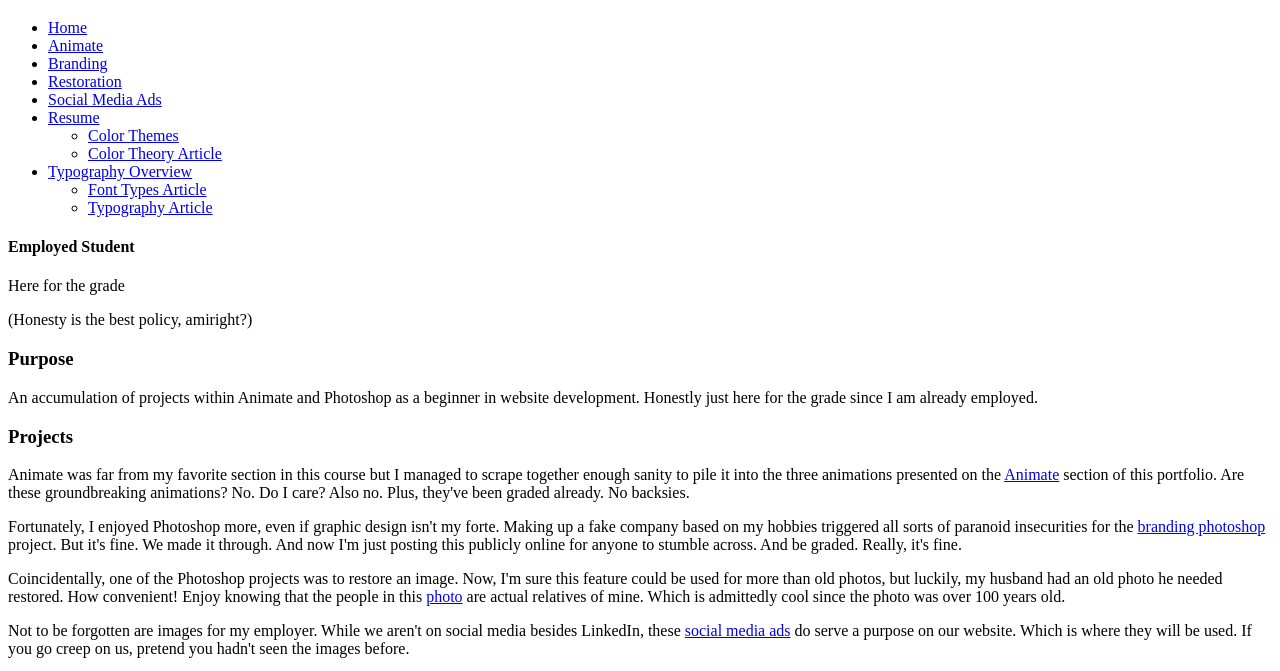
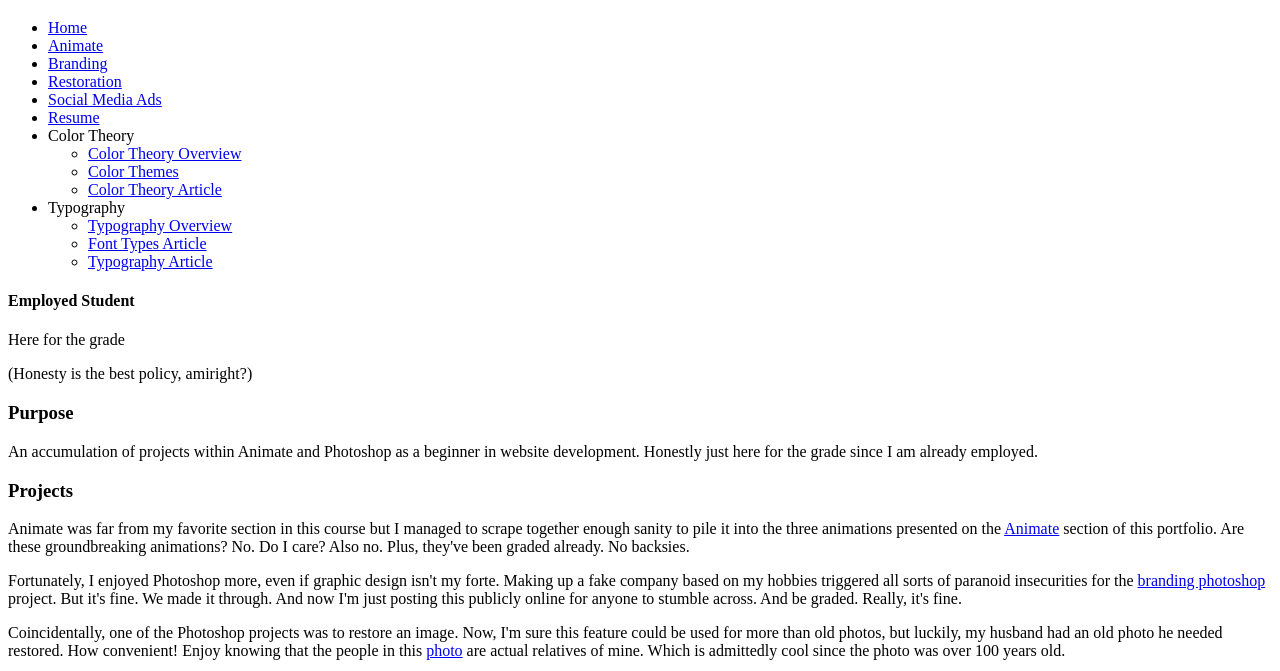
Before and after one commit to cait-lamb/project, a plain HTML site: page index.html in a window 1280 px wide. Shown: the part 61-732 px from the top of the page. Drawn offline with Linux system fonts and the light colour scheme.

Commit message:
checking navbar on home page

```diff
--- a/index.html
+++ b/index.html
@@ -16,15 +16,20 @@
             <li><a href="photoshop-restoration.html">Restoration</a></li>
             <li><a href="photoshop-ads.html">Social Media Ads</a></li>
             <li><a href="resume.html">Resume</a></li>
+            <li>Color Theory
                 <ul>
+                    <li><a href="color-theory-overview.html">Color Theory Overview</a></li>
                     <li><a href="color-themes.html">Color Themes</a></li>
                     <li><a href="color-theory-article.html">Color Theory Article</a></li>
                 </ul>
+            </li>
+            <li>Typography
+                <ul>
                     <li><a href="typography-overview.html">Typography Overview</a></li>
-            <ul>
                     <li><a href="font-types-article.html">Font Types Article</a></li>
                     <li><a href="typography-article.html">Typography Article</a></li>
                 </ul>
+            </li>
         </ul>
         </nav>
     </header>
```
Also changed, not shown: photoshop-ads.html (+1 -1 lines). Lines whose indentation alone changed are shown as unchanged.
